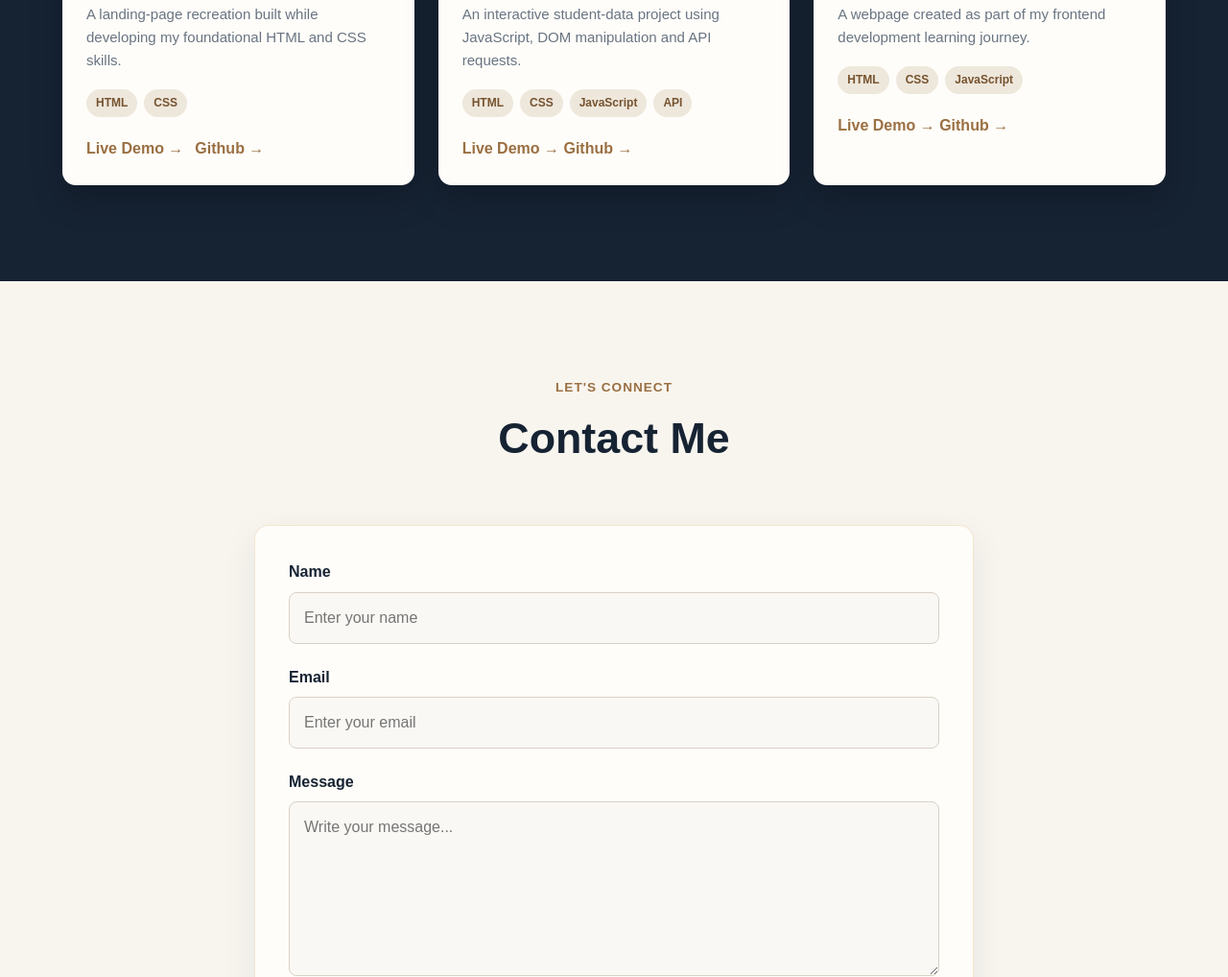
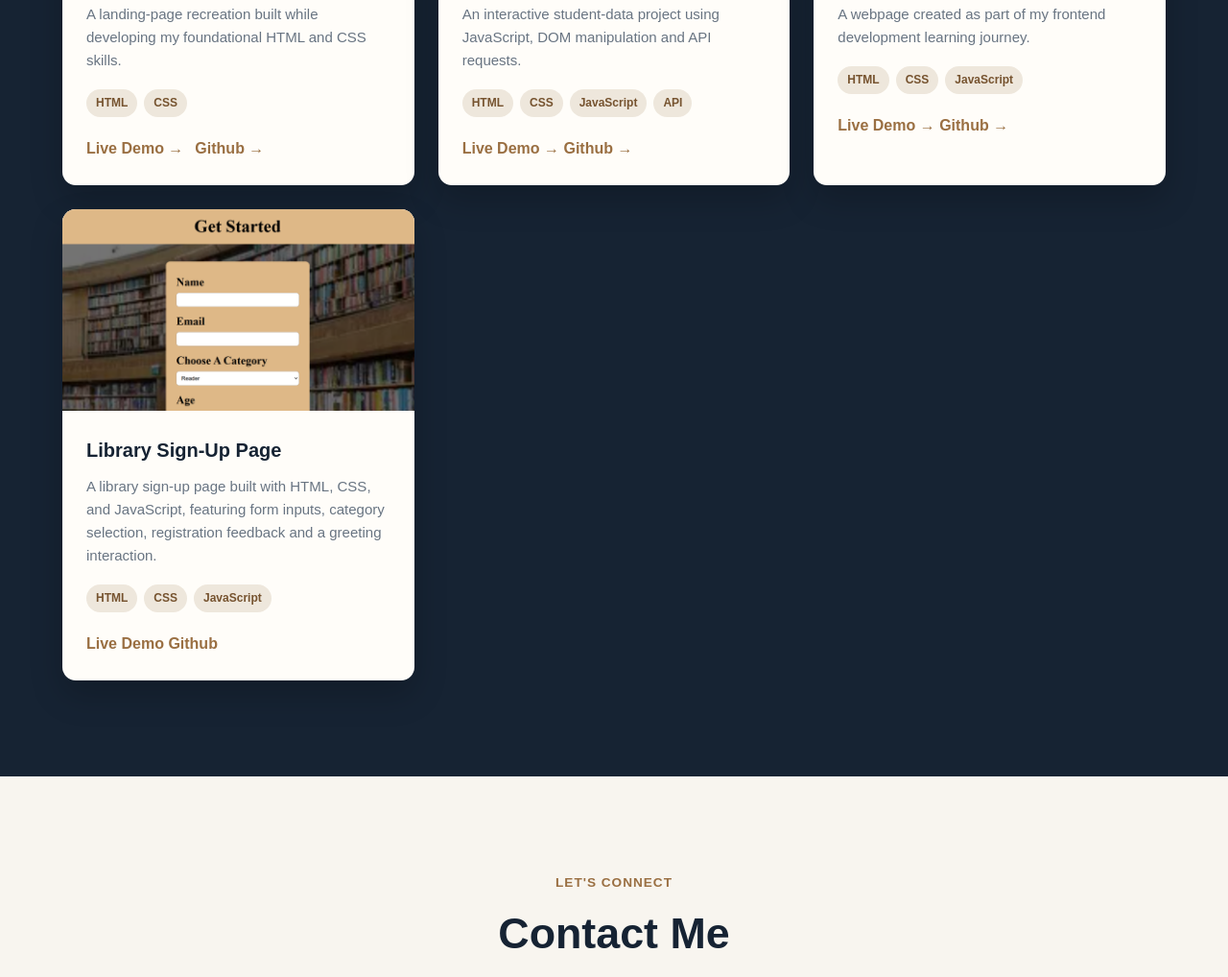
Before and after one commit to oseremesamuel2-wq/portfolio-project, a plain HTML site: page index.html in a window 1280 px wide. Shown: the part 2478-3496 px from the top of the page at 96% size. Drawn offline with Linux system fonts and the light colour scheme.

Commit message:
Add Assignment 3 project to portfolio

```diff
--- a/index.html
+++ b/index.html
@@ -256,6 +256,31 @@
 
                 </article>
 
+                <article class="project-card">
+
+                    <div class="project-image">
+                        <img src="images/Annotation 2026-09-15 124606.png" alt="Library Sign-Up Page">
+                    </div>
+
+                    <div class="project-content">
+                        <h3>Library Sign-Up Page</h3>
+
+                        <p>
+                            A library sign-up page built with HTML, CSS, and JavaScript, featuring form inputs, category selection, registration feedback and a greeting interaction.
+                        </p>
+
+                        <div class="project-tech">
+                            <span>HTML</span>
+                            <span>CSS</span>
+                            <span>JavaScript</span>
+                        </div>
+
+                        <a href="https://oseremesamuel2-wq.github.io/assignment-3/" class="project-link" target="_blank">Live Demo</a>
+                        <a href="https://github.com/oseremesamuel2-wq/assignment-3.git" class="project-link" target="_blank">Github</a>
+                    </div>
+
+                </article>
+
             </div>
 
         </section>
```
Also changed, not shown: images/Annotation 2026-09-15 124606.png (added).
